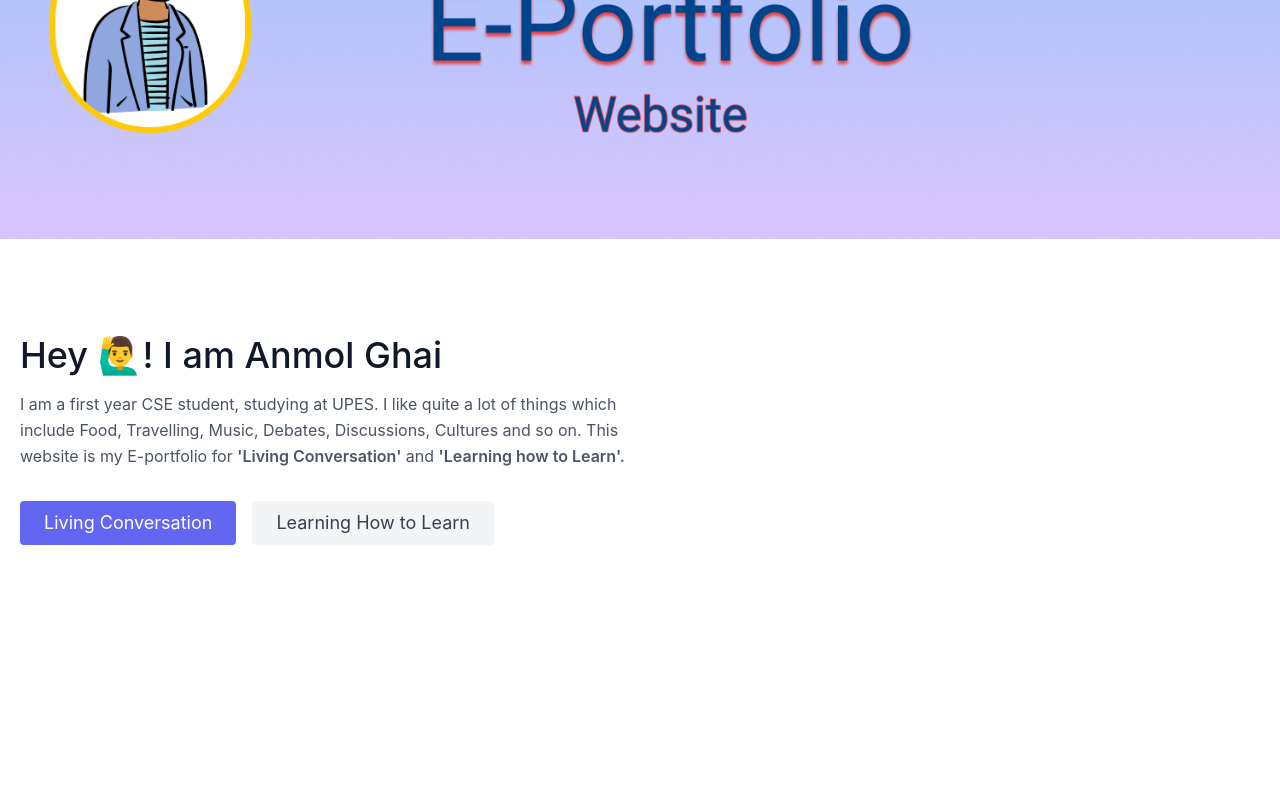
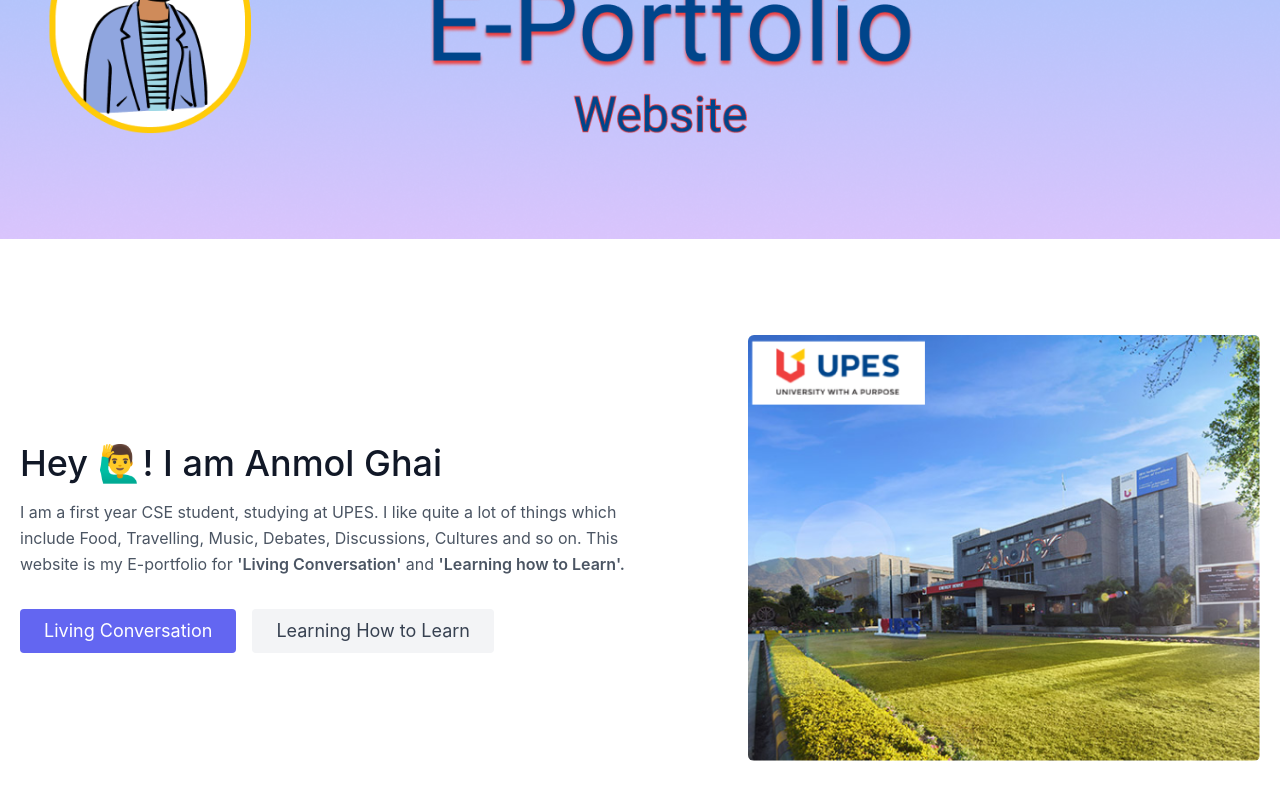
Before and after one commit to anmol-gh/e-portfolio, a React (Create React App) app: page / in a window 1280 px wide. Shown: the part 260-1060 px from the top of the page. Before the commit the page ends 901 px from the top, so only its background shows below. Built offline with nearby package versions, Linux system fonts and the light colour scheme.

Commit message:
added image on home-page, changed description

```diff
--- a/public/index.html
+++ b/public/index.html
@@ -7,7 +7,7 @@
     <meta name="theme-color" content="#9d4edd" />
     <meta
       name="description"
-      content="Web site created using create-react-app"
+      content="Anmol's E-portfolio UPES"
     />
     <link rel="apple-touch-icon" href="%PUBLIC_URL%/logo192.png" />
     <!--
--- a/src/components/aboutme.jsx
+++ b/src/components/aboutme.jsx
@@ -1,5 +1,5 @@
 import header_pic from "./static/header photo.png";
-
+import college_cover from "./static/college-cover-pic.png"
 const AboutMe = () => {
   return (
     <div>
@@ -35,7 +35,11 @@ const AboutMe = () => {
             </div>
           </div>
           <div className="lg:max-w-lg lg:w-full md:w-1/2 w-5/6">
-            {/* <img className="object-cover object-center rounded" alt="hero" src="https://dummyimage.com/720x600"> </img> */}
+            <img
+              className="rounded-md object-cover object-center rounded"
+              alt="hero"
+              src={college_cover}
+            ></img>
           </div>
         </div>
       </section>
--- a/src/components/navbar.jsx
+++ b/src/components/navbar.jsx
@@ -1,7 +1,7 @@
 const Navbar = () => {
   return (
     <header className="text-gray-600 body-font">
-      <div className="bg-purple-50 container mx-auto flex flex-wrap p-5 flex-col md:flex-row items-center">
+      <div className="w-full bg-purple-50 container mx-auto flex flex-wrap p-5 flex-col md:flex-row items-center">
         <a
           className="flex title-font font-medium items-center text-gray-900 mb-4 md:mb-0"
           href="/"
```
Also changed, not shown: src/components/static/college-cover-pic.png (added).
